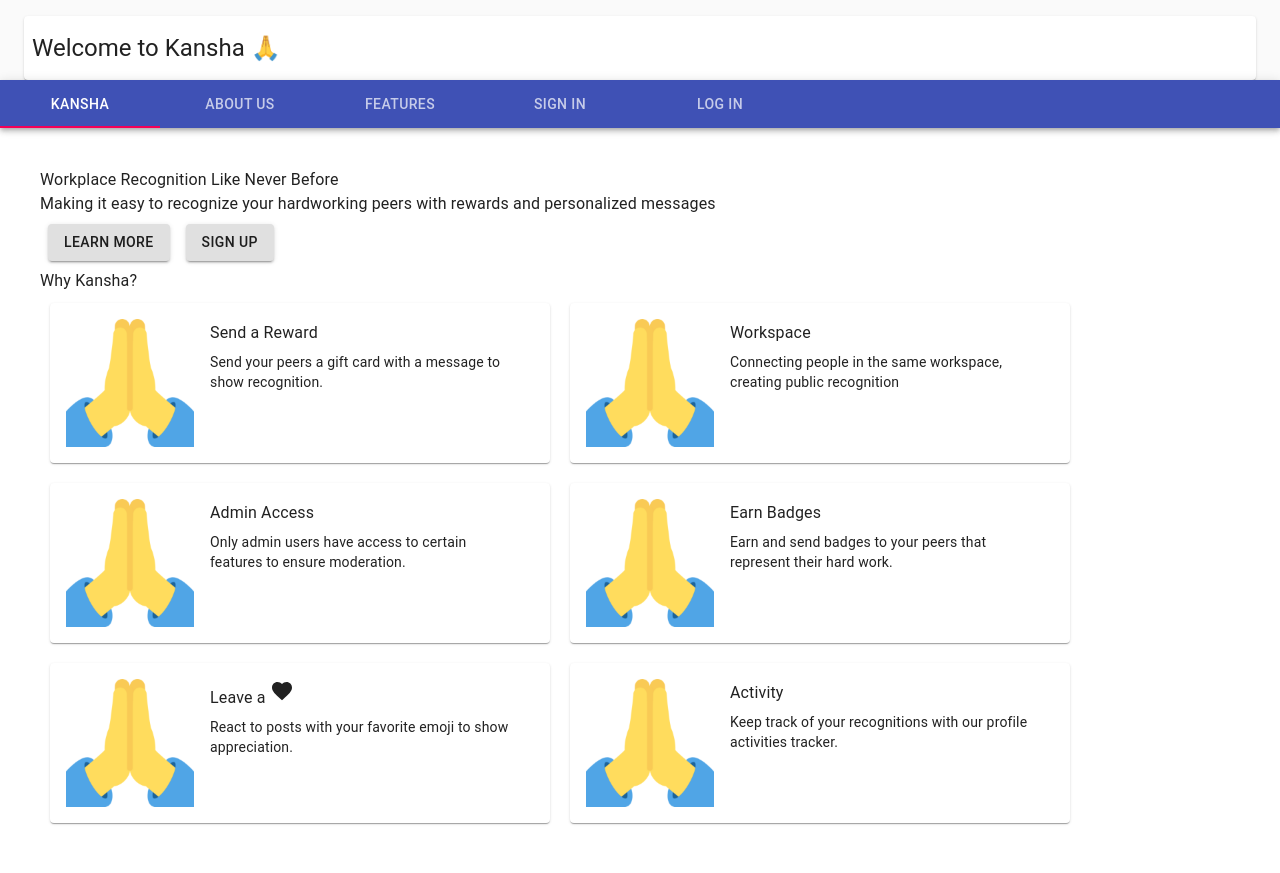
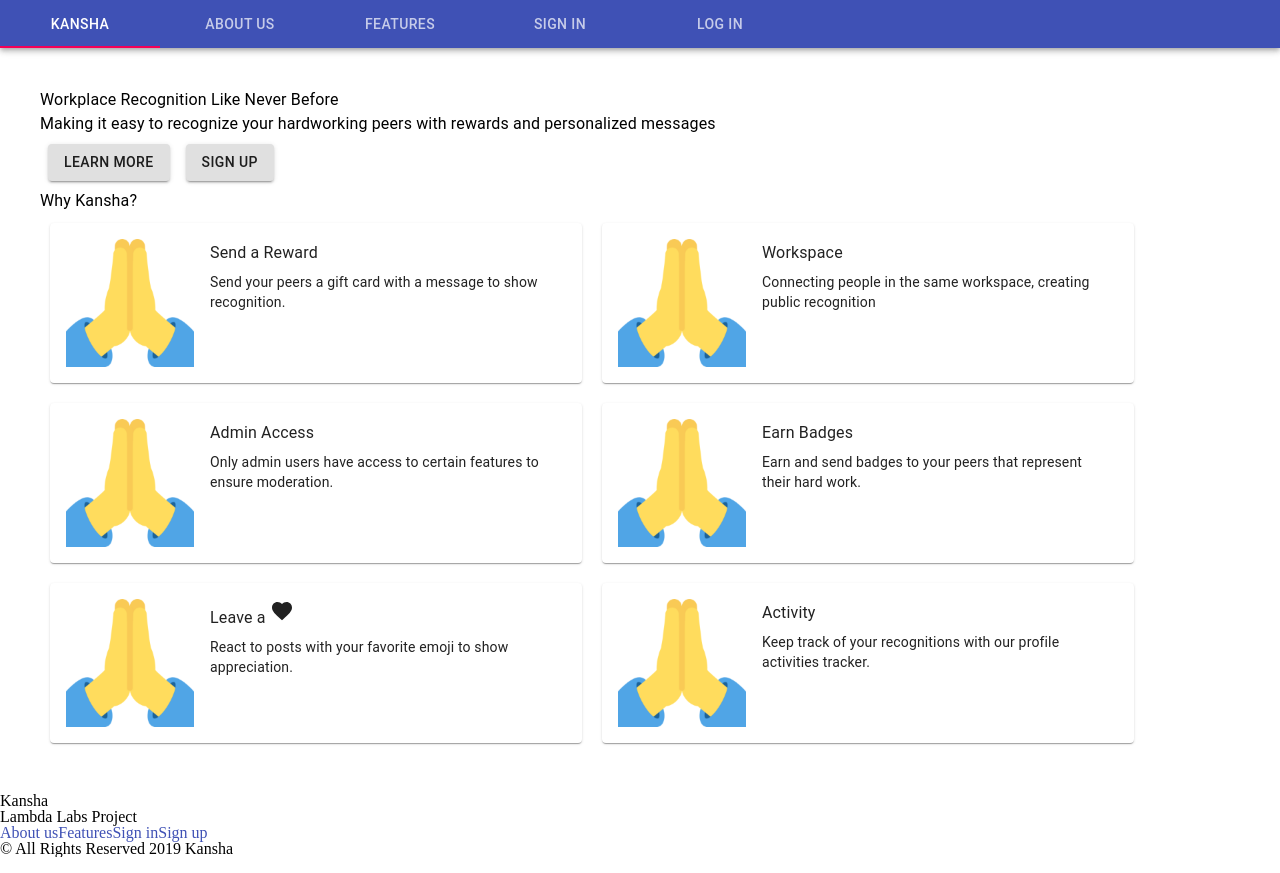
Before and after one commit to rleslie1015/kansha-fe, a React (Create React App) app in the folder react-app/: page / in a window 1280 px wide. Built offline with nearby package versions, Linux system fonts and the light colour scheme.

Commit message:
created Footer component and implemented it, added Route to App.js for landing page
Co-authored-by: LeslieRodriguez <rleslie1015@gmail.com>

```diff
--- a/react-app/src/App.jsx
+++ b/react-app/src/App.jsx
@@ -3,6 +3,7 @@ import CssBaseline from '@material-ui/core/CssBaseline';
 import { makeStyles } from '@material-ui/core/styles';
 import { Container, Typography, Paper, Link } from '@material-ui/core';
 import { Landing }  from './landing/Landing';
+import { Route } from 'react-router-dom';
 
 
 
@@ -24,22 +25,8 @@ export const App = () => {
     const classes = useStyles()
     return (
         <div id="App" className={classes.root}>
-             <CssBaseline />
-             <Container fixed>
-                <Paper className={classes.paper}>
-                    <Typography className={classes.typo} variant="h5">
-                        Welcome to Kansha{' '}
-                        <span aria-label="folded hands emoji" role="img">
-                            🙏
-                        </span>
+            <Route exact path='/' component={Landing} />
 
-
-                    </Typography>
-
-
-                </Paper>
-            </Container>
-            <Landing />
         </div>
     );
 };
--- a/react-app/src/landing/Footer.js
+++ b/react-app/src/landing/Footer.js
@@ -0,0 +1,29 @@
+import React from 'react';
+import { makeStyles } from '@material-ui/core/styles';
+import { Link } from '@material-ui/core';
+
+const useStyles = makeStyles(theme => ({
+    root: {
+
+    }
+}))
+
+export default function Footer() {
+    const classes = useStyles();
+
+    return(
+        <>
+        <div>
+        <h4>Kansha</h4>
+        <h5>Lambda Labs Project</h5>
+        </div>
+        <div>
+        <Link href = '#'>About us</Link>
+        <Link href = '#'>Features</Link>
+        <Link href = '#'>Sign in</Link>
+        <Link href = '#'>Sign up</Link>
+        </div>
+        <small>© All Rights Reserved 2019 Kansha</small>
+        </>
+    )
+}
--- a/react-app/src/landing/Landing.js
+++ b/react-app/src/landing/Landing.js
@@ -1,15 +1,13 @@
 import React from 'react';
 import NavBar from './NavBar';
-import Header from './Header'
+import Footer from './Footer'
 
 export const Landing = () => {
 
     return (
         <>
         <NavBar />
-
-        {/*
-        <Footer /> */}
+        <Footer />
         </>
     )
 }
```
